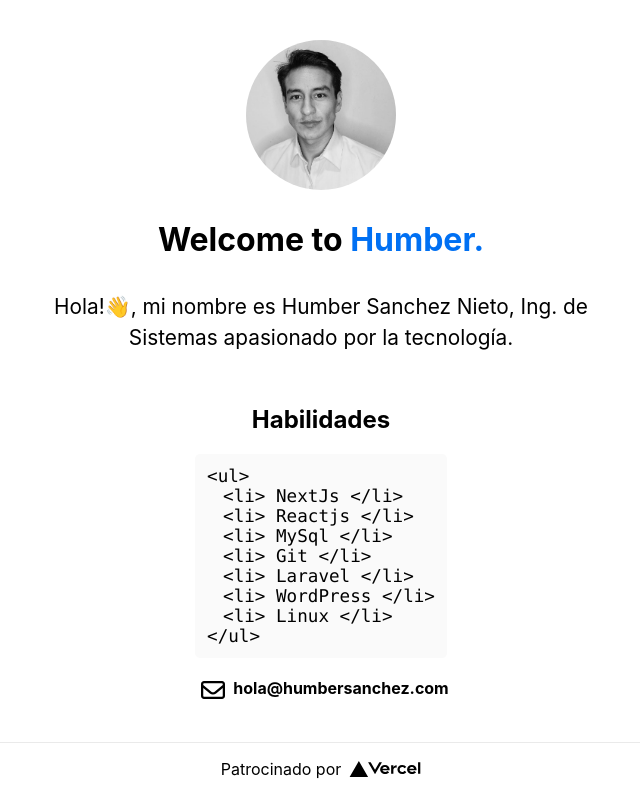
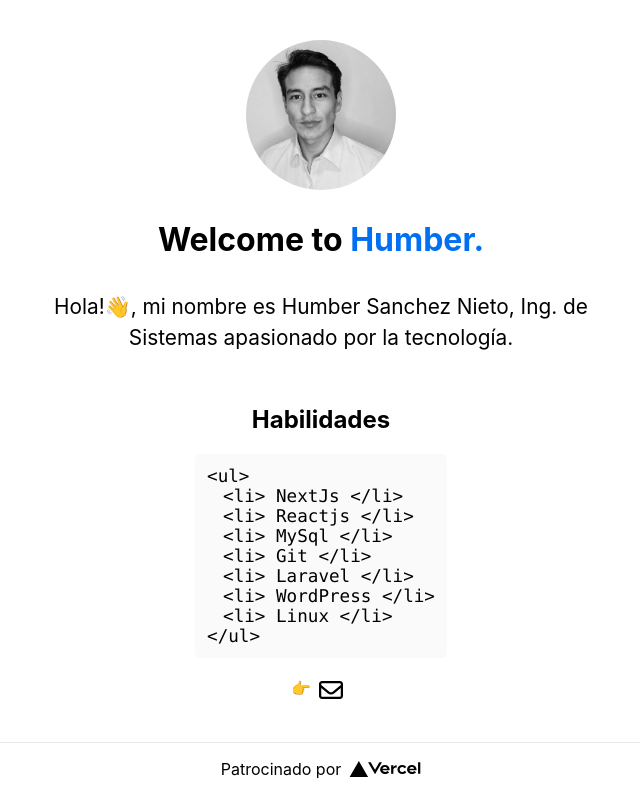
Before and after one commit to husani925/my-portfolio-next, a Next.js app: page / in a window 1280 px wide. Shown: the whole page, without its empty margins (319-959 px from the left). Built offline with nearby package versions, Linux system fonts and the light colour scheme.

Commit message:
ocultamos correo

```diff
--- a/pages/index.js
+++ b/pages/index.js
@@ -56,13 +56,13 @@ export default function Home() {
           rel="noopener noreferrer"
         >
           <span className={styles.imgemail}>
+            👉
             <Image
               src="/mail.svg"
               alt="Email Humber Sanchez Nieto"
               width={40}
               height={20}
             />
-            <b>hola@humbersanchez.com</b>
           </span>
         </a>
       </main>
--- a/styles/Home.module.css
+++ b/styles/Home.module.css
@@ -125,7 +125,6 @@
 }
 .imgemail{
   height: 1.5em;
-
   display: flex;
 }
 
```
